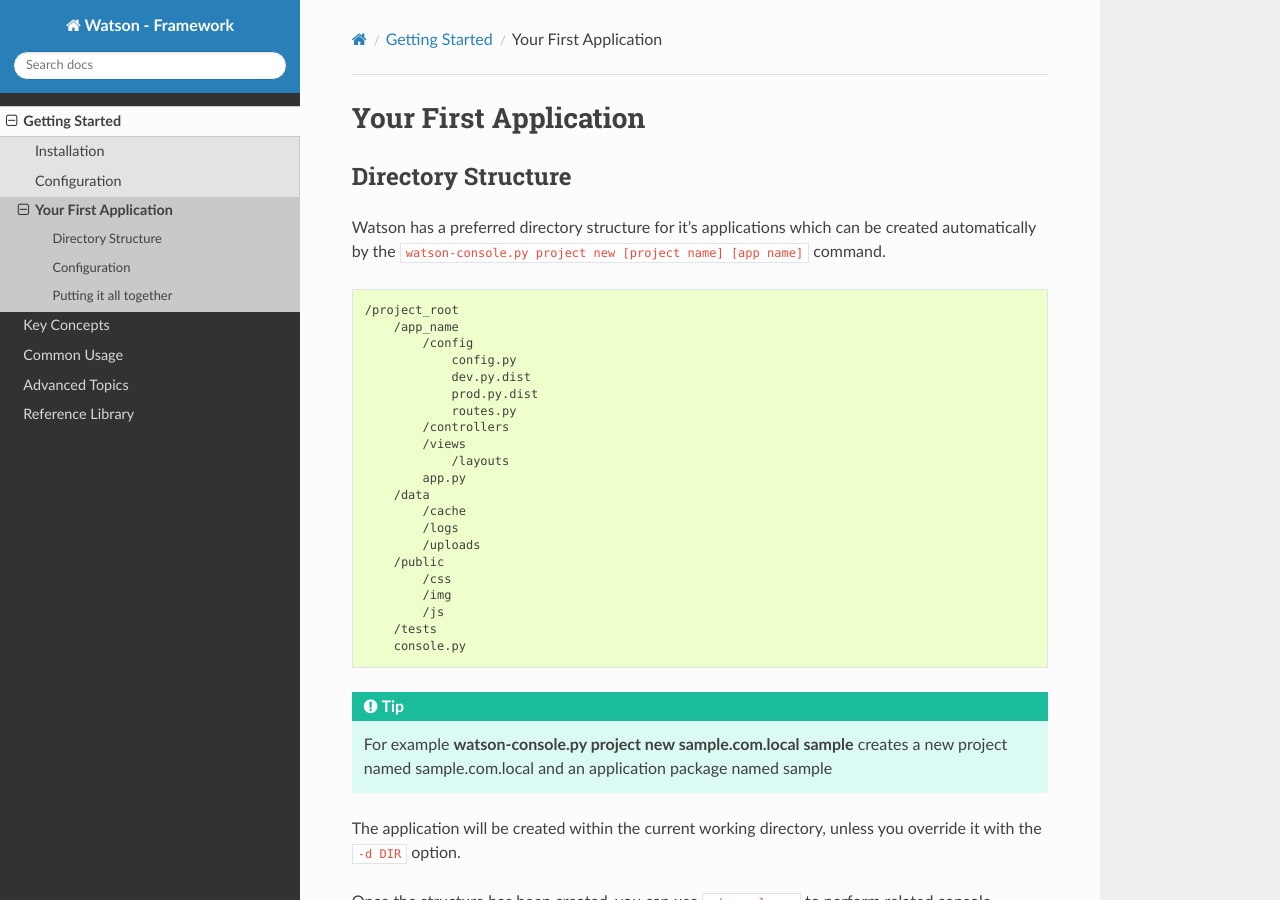
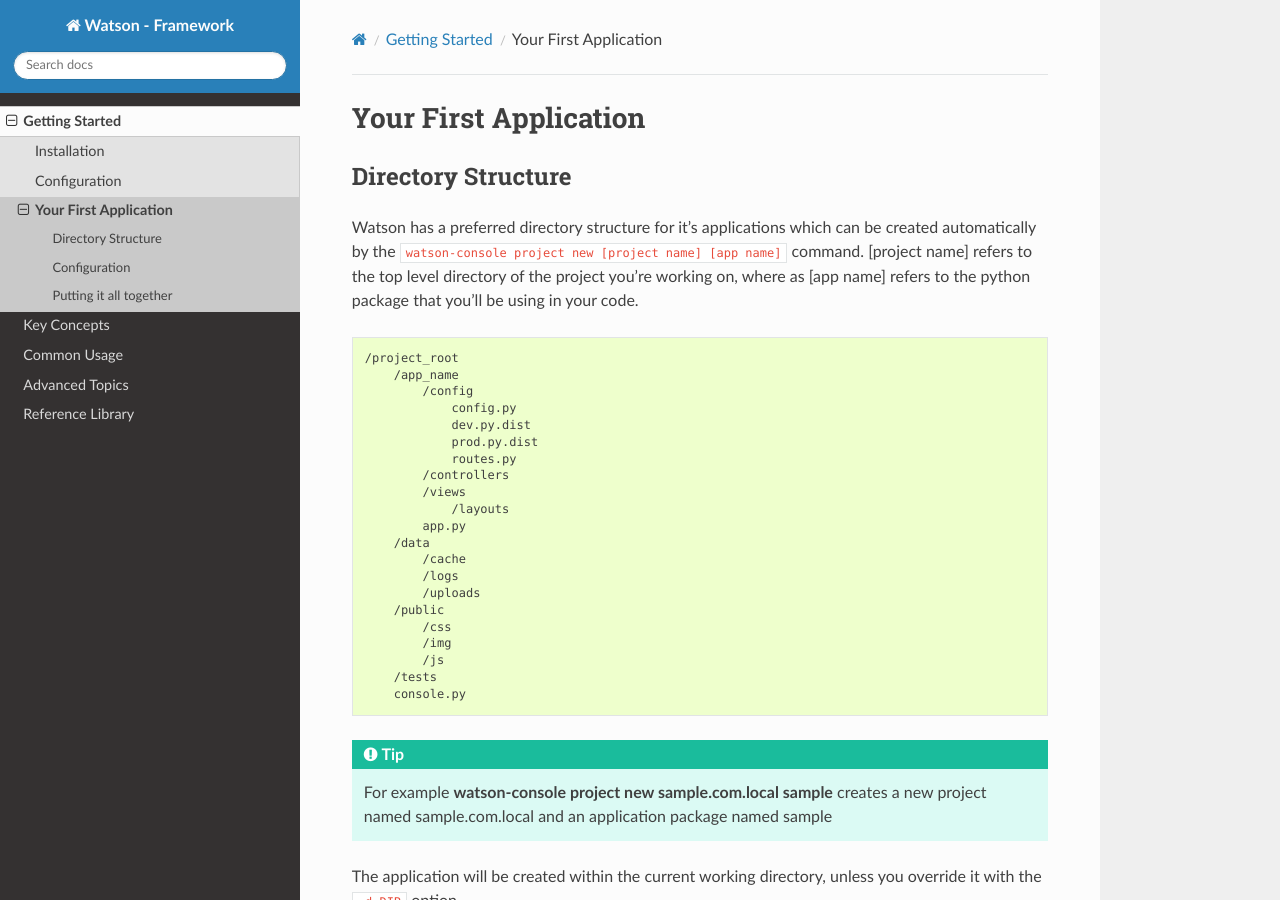
Before and after one commit to watsonpy/watson-framework, a Sphinx documentation site: the page built from docs/getting-started/your-first-application.rst, in a window 1280 px wide and 900 px high. Built offline with Sphinx 7.4.7 and the Read the Docs theme 2.0.0, drawn with Linux system fonts in a browser that asks for light colours; the version number could not be read and is left out.

Commit message:
chore: updated documentation to reflect issue feedback

```diff
--- a/docs/getting-started/your-first-application.rst
+++ b/docs/getting-started/your-first-application.rst
@@ -7,7 +7,7 @@
 Directory Structure
 -------------------
 
-Watson has a preferred directory structure for it's applications which can be created automatically by the ``watson-console.py project new [project name] [app name]`` command.
+Watson has a preferred directory structure for it's applications which can be created automatically by the ``watson-console project new [project name] [app name]`` command. [project name] refers to the top level directory of the project you're working on, where as [app name] refers to the python package that you'll be using in your code.
 
 .. code-block:: bash
 
@@ -35,7 +35,7 @@
 
 
 .. tip::
-    For example **watson-console.py project new sample.com.local sample** creates a new project named sample.com.local and an application package named sample
+    For example **watson-console project new sample.com.local sample** creates a new project named sample.com.local and an application package named sample
 
 The application will be created within the current working directory, unless you override it with the ``-d DIR`` option.
 
```
